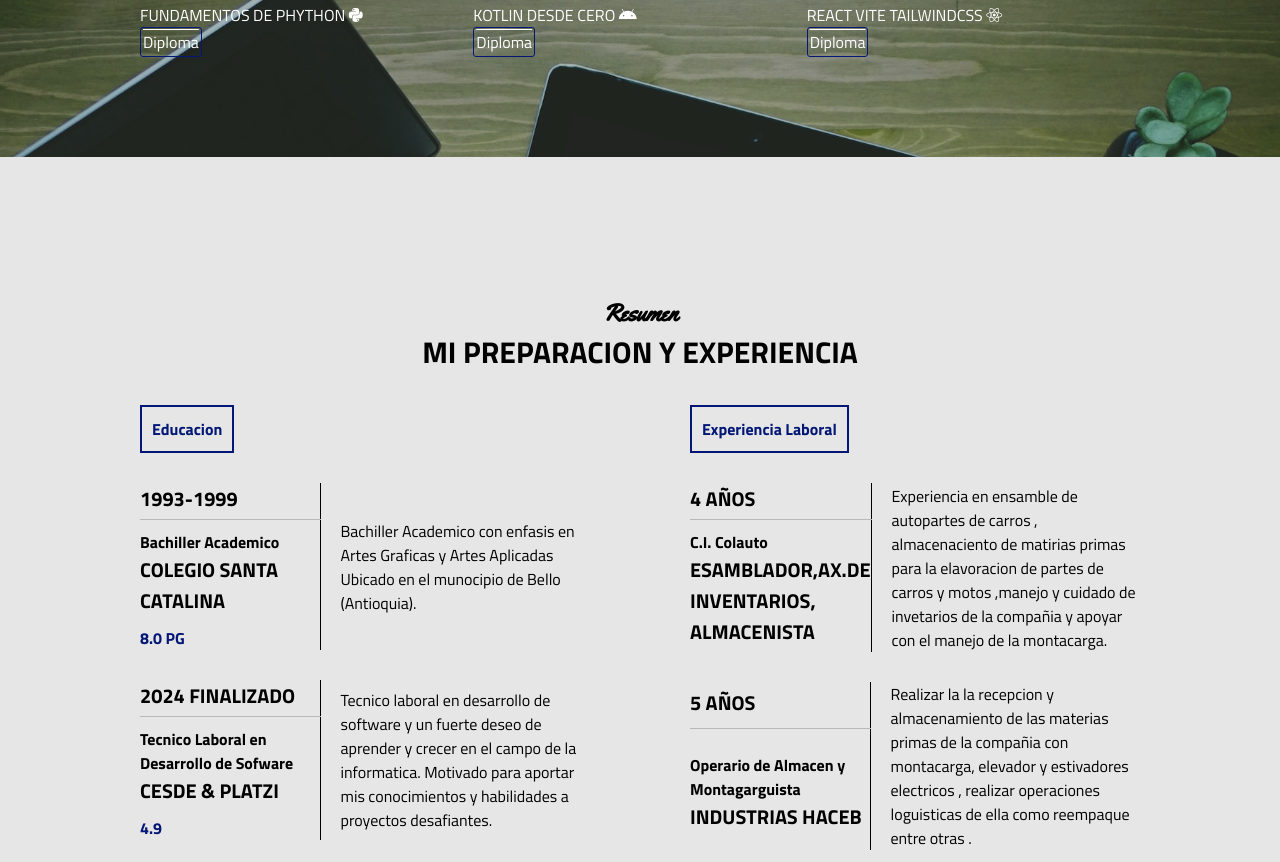
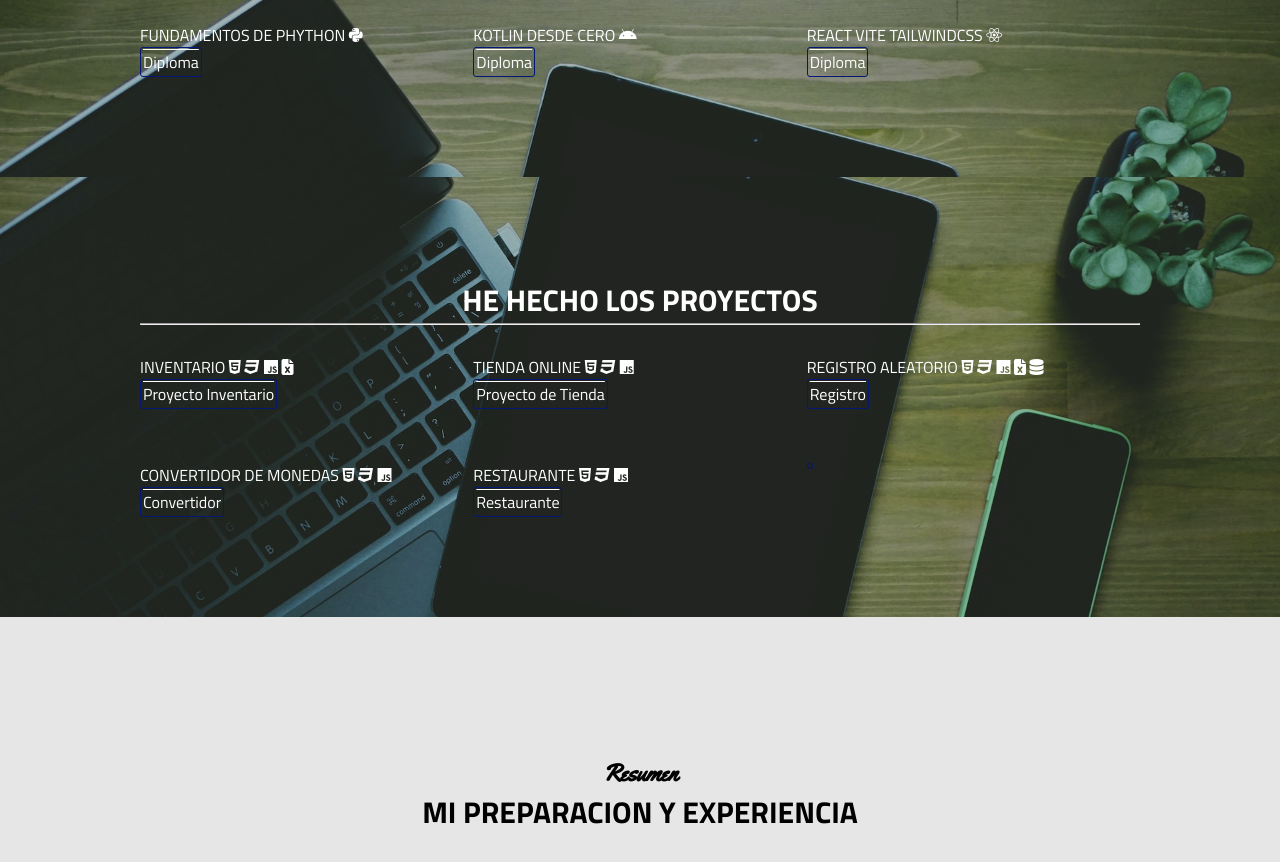
Before and after one commit to wilmarraga1/Hoja-de-Vida-Wilmar-Ramirez, a plain HTML site: page index.html in a window 1280 px wide. Shown: the part 1920-2782 px from the top of the page. Drawn offline with Linux system fonts and the light colour scheme.

Commit message:
agrego proyectos

```diff
--- a/estilos.css
+++ b/estilos.css
@@ -122,12 +122,12 @@ html {
 }
 
 .inicio .contenido-seccion .foto img {
-    max-width: 190px;
+    max-width: 220px;
     border-radius: 50%;
-    border: 1px solid #021776;
+    border: 1px solid #e7e716;
     position: absolute;
     left: 50%;
-    top: -110px;
+    top: -140px;
     transform: translateX(-50%);
 }
 
@@ -194,7 +194,7 @@ html {
 
 /* SECCION HABILIDADES */
 .habilidades {
-    padding: 80px 0 100px 0;
+    padding: 100px 0 100px 0;
     text-align: center;
     background: linear-gradient(rgba(0, 0, 0, .3), rgba(0, 0, 0, .3)),
         url("image/habilidades.jpg");
@@ -203,6 +203,7 @@ html {
     background-position: center center;
     color: #ffffff;
 }
+
 
 .habilidades .contenido-seccion {
     max-width: 1000px;
--- a/index.html
+++ b/index.html
@@ -22,6 +22,7 @@
                     <a href="#inicio">Inicio</a>
                     <a href="#sobremi">Sobre mi</a>
                     <a href="#habilidades">Habilidades</a>
+                    <a href="#proyectos">Proyectos</a>
                     <a href="#resumen">Resumen</a>
                     <a href="#contacto">Contacto</a>
                 </nav>
@@ -351,6 +352,102 @@
             </div>
         </div>
     </section>
+
+    <!-- proyectos -->
+    <section class="habilidades" id="proyectos">
+        <div class="contenido-seccion">
+
+            <h3>He hecho los Proyectos  </h3>
+            <hr>
+            <div class="fila">
+                <div class="col">
+                    <span>INVENTARIO</span>
+                    <!-- https://fontawesome.com -->
+                    <i class="fa-brands fa-html5"></i>
+                    <i class="fa-brands fa-css3"></i>
+                    <i class="fa-brands fa-js"></i>
+                    <i class="fa-solid fa-file-excel"></i>
+                    <div class="cont-barra">
+                        <div class="barra" id="html">
+                            <a class="int-barra" href="https://inventarionivel16s.netlify.app/"  target="_blank">Proyecto Inventario</a>
+                        </div>
+                        <span></span>
+                    </div>
+                </div>
+                <br>
+                <div class="col">
+                    <span>TIENDA ONLINE</span>
+                    <i class="fa-brands fa-html5"></i>
+                    <i class="fa-brands fa-css3"></i>
+                    <i class="fa-brands fa-js"></i>
+
+                    <div class="cont-barra">
+                        <div class="barra" id="javascript">
+                            <a class="int-barra" href="https://tiendaejemplo1.netlify.app/"  target="_blank">Proyecto de Tienda</a>
+                        </div>
+                        <span></span>
+                    </div>
+                </div>
+                <br>
+                <div class="col">
+                    <span>REGISTRO ALEATORIO</span>
+                     <i class="fa-brands fa-html5"></i>
+                    <i class="fa-brands fa-css3"></i>
+                    <i class="fa-brands fa-js"></i>
+                    <i class="fa-solid fa-file-excel"></i>
+                    <i class="fa-solid fa-database"></i>
+                    <div class="cont-barra">
+                        <div class="barra" id="javascript">
+                            <a class="int-barra"href="https://registroaleatoriodieciceis.netlify.app/"  target="_blank">Registro</a>
+                        </div>
+                        <span></span>
+                    </div>
+                </div>
+
+            </div>
+
+
+            <br>
+            <div class="fila">
+                <div class="col">
+                    <span>CONVERTIDOR DE MONEDAS</span>
+                     <i class="fa-brands fa-html5"></i>
+                    <i class="fa-brands fa-css3"></i>
+                    <i class="fa-brands fa-js"></i>
+
+                    <div class="cont-barra">
+                        <div class="barra" id="javascript">
+                            <a class="int-barra"href="https://convertidormonedaswilmar.netlify.app/"  target="_blank">Convertidor</a>
+                        </div>
+                        <span></span>
+                    </div>
+                </div>
+                <br>
+                <div class="col">
+                    <span>RESTAURANTE</span>
+                     <i class="fa-brands fa-html5"></i>
+                    <i class="fa-brands fa-css3"></i>
+                    <i class="fa-brands fa-js"></i>
+
+                    <div class="cont-barra">
+                        <div class="barra" id="javascript">
+                            <a class="int-barra"href="https://restaurantetugestion.netlify.app/"  target="_blank">Restaurante</a>
+                        </div>
+                        <span></span>
+                    </div>
+                </div>
+                <div class="col">
+                    <span></span>
+                    <div class="cont-barra">
+                        <div class="barra" id="javascript">
+                            <a class="int-barra"href=""  target="_blank"></a>
+                        </div>
+                        <span></span>
+                    </div>
+                </div>
+            </div>
+        </div>
+    </section>
     <section class="resumen" id="resumen">
         <div class="contenido-seccion">
             <h2 class="titulo-seccion">Resumen</h2>
```
Also changed, not shown: image/imagenAndroid.jpg (added), 1 other file.
